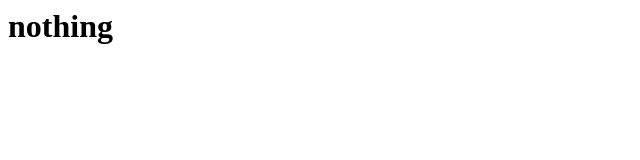
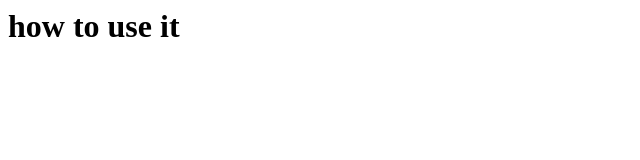
Before and after one commit to MinkeyKing/monkeyking.cf, a plain HTML site: page index.html in a window 1280 px wide. Shown: the whole page, without its empty margins (0-640 px from the left). Drawn offline with Linux system fonts and the light colour scheme.

Commit message:
Update index.html

```diff
--- a/index.html
+++ b/index.html
@@ -1,5 +1,5 @@
 <html>
 <body>
-<h1> nothing </h1>
+<h1> how to use it </h1>
 </body>
 </html>
```
